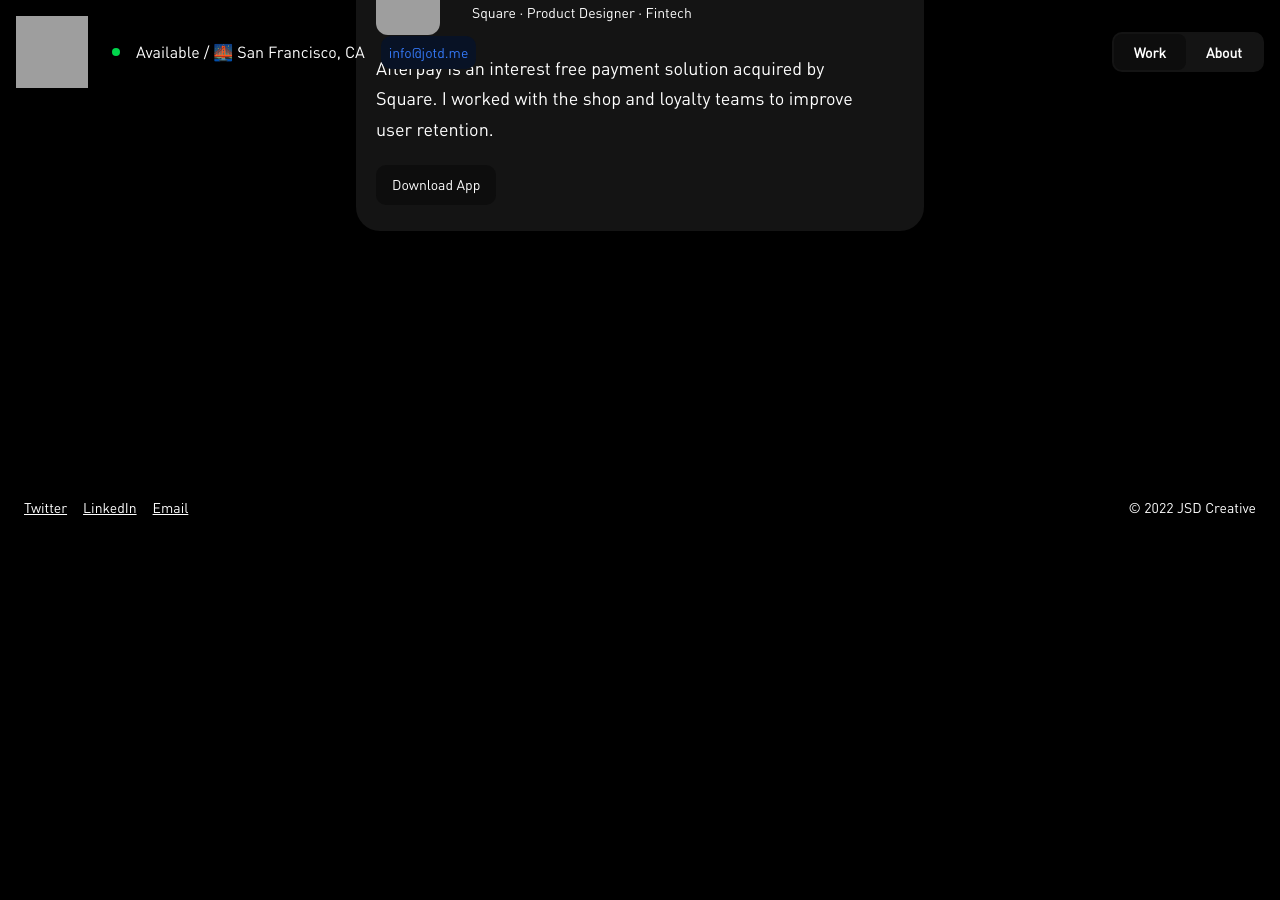
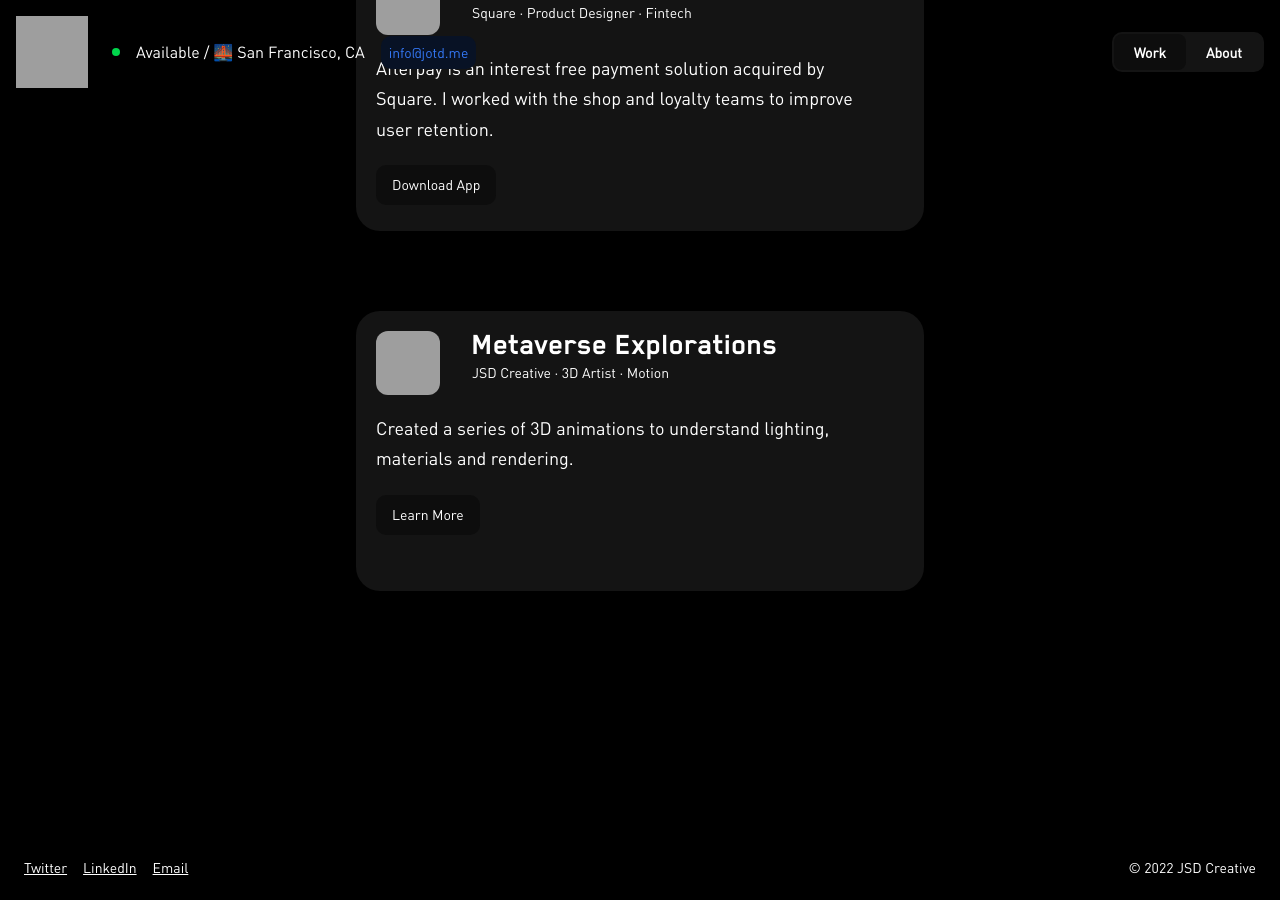
Before and after one commit to jotd/jotd-portfolio, a Jekyll site: the page work/index.html, which Jekyll copies as it is, in a window 1280 px wide and 900 px high, scrolled down 779 px. Built offline with Jekyll 4.4.1, drawn with Linux system fonts in a browser that asks for light colours; before the commit the page ends 1319 px from its top, so only the background shows below that; grey boxes are pictures that could not be loaded.

Commit message:
Update index.html

```diff
--- a/work/index.html
+++ b/work/index.html
@@ -105,6 +105,35 @@
   </div>
 </div>
 </div>
+
+
+
+<div class="content-about">
+  <!-- JSD -->
+ <div class="card-square offset-card-1">
+  <div class="work-description">
+    <div class="work-header">
+      <img
+        src="https://jotsd.s3.us-west-1.amazonaws.com/JSD/logo-JSD.png"
+        alt
+        class="work-logo"
+      />
+      <div class="work-header-text">
+        <p class="title">Metaverse Explorations </p>
+        <p class="work-metadata"> JSD Creative · 3D Artist · Motion</p>
+        <p class="blurb">
+         Created a series of 3D animations to understand lighting, materials and rendering.
+        </p>
+         <a href="/inspo/">
+          <p class="tag"><span class="tag-text">Learn More</span></p>
+        </a>
+      </div>
+    </div>
+  </div>
+</div>
+</div>
+
+
 
  <!-- Project 2 -->
  <!-- <div class="work-container offset-card-1">
```
